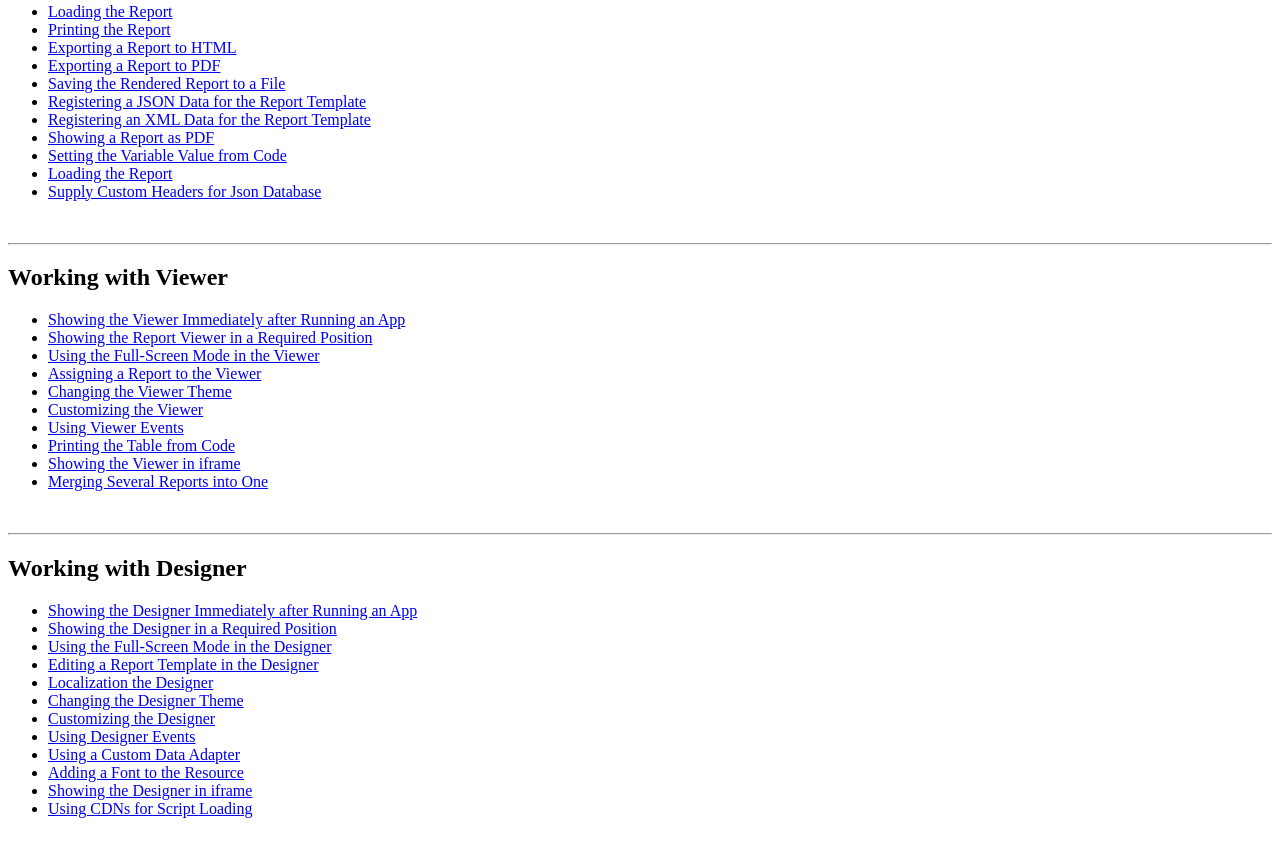
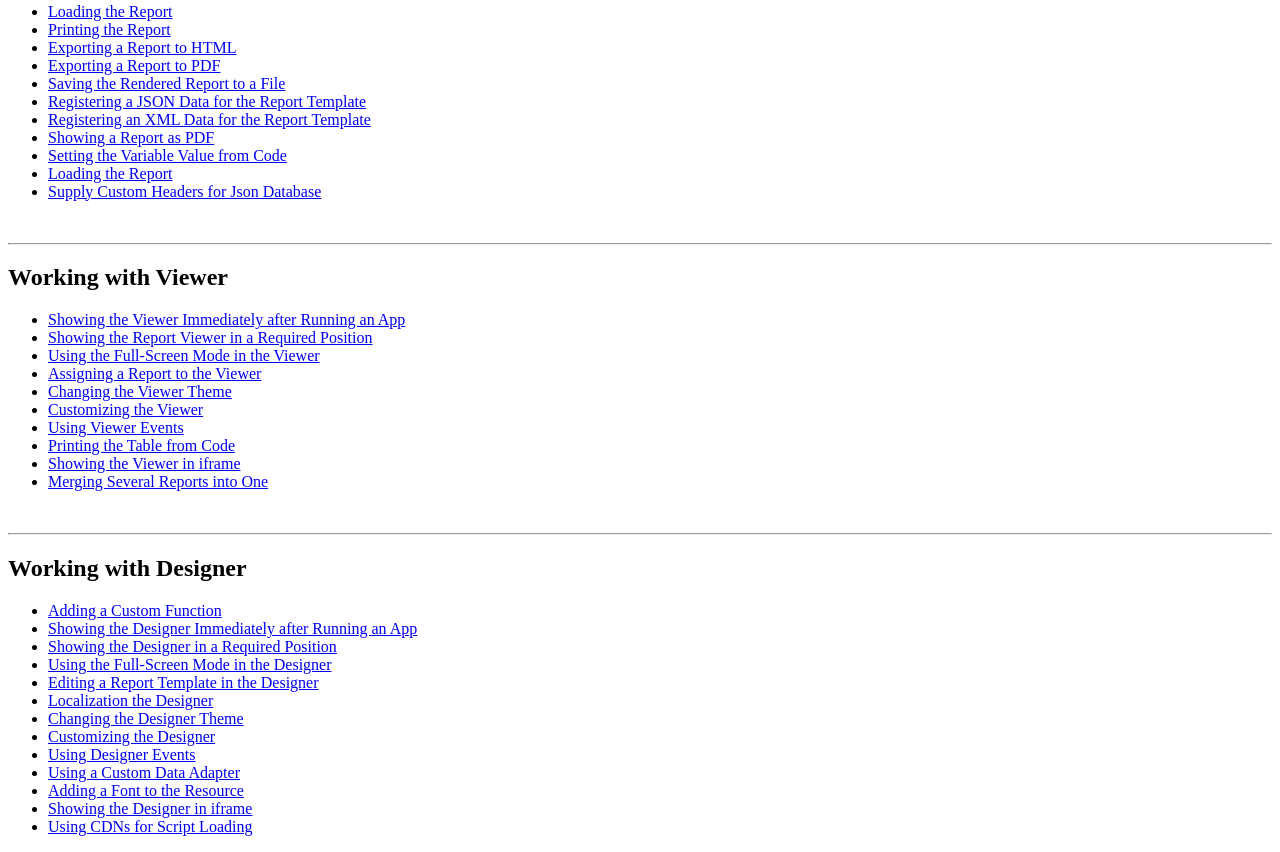
Before and after one commit to stimulsoft/Samples-Reports.JS-for-HTML, a plain HTML site: page index.html in a window 1280 px wide. Shown: the part 275-1127 px from the top of the page. Drawn offline with Linux system fonts and the light colour scheme.

Commit message:
Add a new sample
https://github.com/stimulsoft/Stimulsoft.Reports/issues/16348

```diff
--- a/index.html
+++ b/index.html
@@ -1,12 +1,10 @@
 <!DOCTYPE html>
 <html>
-
 <head>
 	<meta http-equiv="Content-Type" content="text/html; charset=UTF-8" />
 	<link rel="shortcut icon" href="favicon.ico" />
 	<title>Stimulsoft Reports.JS - Samples</title>
 </head>
-
 <body>
 
 	<h1>Stimulsoft Reports.JS - Samples</h1>
@@ -24,25 +22,15 @@
 	<ul>
 		<li><a target="_blank" href="Working with Report/Loading the Report.html">Loading the Report</a><br></li>
 		<li><a target="_blank" href="Working with Report/Printing the Report.html">Printing the Report</a><br></li>
-		<li><a target="_blank" href="Working with Report/Exporting a Report to HTML.html">Exporting a Report to
-				HTML</a><br></li>
-		<li><a target="_blank" href="Working with Report/Exporting a Report to PDF.html">Exporting a Report to
-				PDF</a><br></li>
-		<li><a target="_blank" href="Working with Report/Saving the Rendered Report to a File.html">Saving the Rendered
-				Report to a File</a><br></li>
-		<li><a target="_blank"
-				href="Working with Report/Registering a JSON Data for the Report Template.html">Registering a JSON Data
-				for the Report Template</a><br></li>
-		<li><a target="_blank"
-				href="Working with Report/Registering an XML Data for the Report Template.html">Registering an XML Data
-				for the Report Template</a><br></li>
-		<li><a target="_blank" href="Working with Report/Showing a Report as PDF.html">Showing a Report as PDF</a><br>
-		</li>
-		<li><a target="_blank" href="Working with Report/Setting the Variable Value from Code.html">Setting the Variable
-				Value from Code</a><br></li>
+		<li><a target="_blank" href="Working with Report/Exporting a Report to HTML.html">Exporting a Report to HTML</a><br></li>
+		<li><a target="_blank" href="Working with Report/Exporting a Report to PDF.html">Exporting a Report to PDF</a><br></li>
+		<li><a target="_blank" href="Working with Report/Saving the Rendered Report to a File.html">Saving the Rendered Report to a File</a><br></li>
+		<li><a target="_blank" href="Working with Report/Registering a JSON Data for the Report Template.html">Registering a JSON Data for the Report Template</a><br></li>
+		<li><a target="_blank" href="Working with Report/Registering an XML Data for the Report Template.html">Registering an XML Data for the Report Template</a><br></li>
+		<li><a target="_blank" href="Working with Report/Showing a Report as PDF.html">Showing a Report as PDF</a><br></li>
+		<li><a target="_blank" href="Working with Report/Setting the Variable Value from Code.html">Setting the Variable Value from Code</a><br></li>
 		<li><a target="_blank" href="Working with Report/Loading the Report.html">Loading the Report</a><br></li>
-		<li><a target="_blank" href="Working with Report/Supply Custom Headers for Json Database.html">Supply Custom
-				Headers for Json Database</a><br></li>
+		<li><a target="_blank" href="Working with Report/Supply Custom Headers for Json Database.html">Supply Custom Headers for Json Database</a><br></li>
 	</ul>
 
 	<br>
@@ -50,26 +38,16 @@
 
 	<h2>Working with Viewer</h2>
 	<ul>
-		<li><a target="_blank"
-				href="Working with Viewer/Showing the Viewer Immediately after Running an App.html">Showing the Viewer
-				Immediately after Running an App</a><br></li>
-		<li><a target="_blank" href="Working with Viewer/Showing the Report Viewer in a Required Position.html">Showing
-				the Report Viewer in a Required Position</a><br></li>
-		<li><a target="_blank" href="Working with Viewer/Using the Full-Screen Mode in the Viewer.html">Using the
-				Full-Screen Mode in the Viewer</a><br></li>
-		<li><a target="_blank" href="Working with Viewer/Assigning a Report to the Viewer.html">Assigning a Report to
-				the Viewer</a><br></li>
-		<li><a target="_blank" href="Working with Viewer/Changing the Viewer Theme.html">Changing the Viewer
-				Theme</a><br></li>
-		<li><a target="_blank" href="Working with Viewer/Customizing the Viewer.html">Customizing the Viewer</a><br>
-		</li>
+		<li><a target="_blank" href="Working with Viewer/Showing the Viewer Immediately after Running an App.html">Showing the Viewer Immediately after Running an App</a><br></li>
+		<li><a target="_blank" href="Working with Viewer/Showing the Report Viewer in a Required Position.html">Showing the Report Viewer in a Required Position</a><br></li>
+		<li><a target="_blank" href="Working with Viewer/Using the Full-Screen Mode in the Viewer.html">Using the Full-Screen Mode in the Viewer</a><br></li>
+		<li><a target="_blank" href="Working with Viewer/Assigning a Report to the Viewer.html">Assigning a Report to the Viewer</a><br></li>
+		<li><a target="_blank" href="Working with Viewer/Changing the Viewer Theme.html">Changing the Viewer Theme</a><br></li>
+		<li><a target="_blank" href="Working with Viewer/Customizing the Viewer.html">Customizing the Viewer</a><br></li>
 		<li><a target="_blank" href="Working with Viewer/Using Viewer Events.html">Using Viewer Events</a><br></li>
-		<li><a target="_blank" href="Working with Viewer/Printing the Table from Code.html">Printing the Table from
-				Code</a><br></li>
-		<li><a target="_blank" href="Working with Viewer/Showing the Viewer in iframe.html">Showing the Viewer in
-				iframe</a><br></li>
-		<li><a target="_blank" href="Working with Viewer/Merging Several Reports into One.html">Merging Several Reports
-				into One</a><br /></li>
+		<li><a target="_blank" href="Working with Viewer/Printing the Table from Code.html">Printing the Table from Code</a><br></li>
+		<li><a target="_blank" href="Working with Viewer/Showing the Viewer in iframe.html">Showing the Viewer in iframe</a><br></li>
+		<li><a target="_blank" href="Working with Viewer/Merging Several Reports into One.html">Merging Several Reports into One</a><br /></li>
 	</ul>
 
 	<br>
@@ -77,34 +55,20 @@
 
 	<h2>Working with Designer</h2>
 	<ul>
-		<li><a target="_blank"
-				href="Working with Designer/Showing the Designer Immediately after Running an App.html">Showing the
-				Designer Immediately after Running an App</a><br></li>
-		<li><a target="_blank" href="Working with Designer/Showing the Designer in a Required Position.html">Showing the
-				Designer in a Required Position</a><br></li>
-		<li><a target="_blank" href="Working with Designer/Using the Full-Screen Mode in the Designer.html">Using the
-				Full-Screen Mode in the Designer</a><br></li>
-		<li><a target="_blank" href="Working with Designer/Editing a Report Template in the Designer.html">Editing a
-				Report Template in the Designer</a><br></li>
-		<li><a target="_blank" href="Working with Designer/Localization the Designer.html">Localization the
-				Designer</a><br></li>
-		<li><a target="_blank" href="Working with Designer/Changing the Designer Theme.html">Changing the Designer
-				Theme</a><br></li>
-		<li><a target="_blank" href="Working with Designer/Customizing the Designer.html">Customizing the
-				Designer</a><br></li>
-		<li><a target="_blank" href="Working with Designer/Using Designer Events.html">Using Designer Events</a><br>
-		</li>
-		<li><a target="_blank" href="Working with Designer/Using a Custom Data Adapter.html">Using a Custom Data
-				Adapter</a><br></li>
-		<li><a target="_blank" href="Working with Designer/Adding a Font to the Resource.html">Adding a Font to the
-				Resource</a><br></li>
-		<li><a target="_blank" href="Working with Designer/Showing the Designer in iframe.html">Showing the Designer in
-				iframe</a><br></li>
-		<li><a target="_blank" href="Working with Designer/Using CDNs for Script Loading.html">Using CDNs for Script
-				Loading</a><br></li>
-
+		<li><a target="_blank" href="Working with Designer/Adding a Custom Function.html">Adding a Custom Function</a><br></li>
+		<li><a target="_blank" href="Working with Designer/Showing the Designer Immediately after Running an App.html">Showing the Designer Immediately after Running an App</a><br></li>
+		<li><a target="_blank" href="Working with Designer/Showing the Designer in a Required Position.html">Showing the Designer in a Required Position</a><br></li>
+		<li><a target="_blank" href="Working with Designer/Using the Full-Screen Mode in the Designer.html">Using the Full-Screen Mode in the Designer</a><br></li>
+		<li><a target="_blank" href="Working with Designer/Editing a Report Template in the Designer.html">Editing a Report Template in the Designer</a><br></li>
+		<li><a target="_blank" href="Working with Designer/Localization the Designer.html">Localization the Designer</a><br></li>
+		<li><a target="_blank" href="Working with Designer/Changing the Designer Theme.html">Changing the Designer Theme</a><br></li>
+		<li><a target="_blank" href="Working with Designer/Customizing the Designer.html">Customizing the Designer</a><br></li>
+		<li><a target="_blank" href="Working with Designer/Using Designer Events.html">Using Designer Events</a><br></li>
+		<li><a target="_blank" href="Working with Designer/Using a Custom Data Adapter.html">Using a Custom Data Adapter</a><br></li>
+		<li><a target="_blank" href="Working with Designer/Adding a Font to the Resource.html">Adding a Font to the Resource</a><br></li>
+		<li><a target="_blank" href="Working with Designer/Showing the Designer in iframe.html">Showing the Designer in iframe</a><br></li>
+		<li><a target="_blank" href="Working with Designer/Using CDNs for Script Loading.html">Using CDNs for Script Loading</a><br></li>
 	</ul>
 
 </body>
-
 </html>
```
Also changed, not shown: Working with Designer/Adding a Custom Function.html (added, +53 -0 lines), 1 other file.
